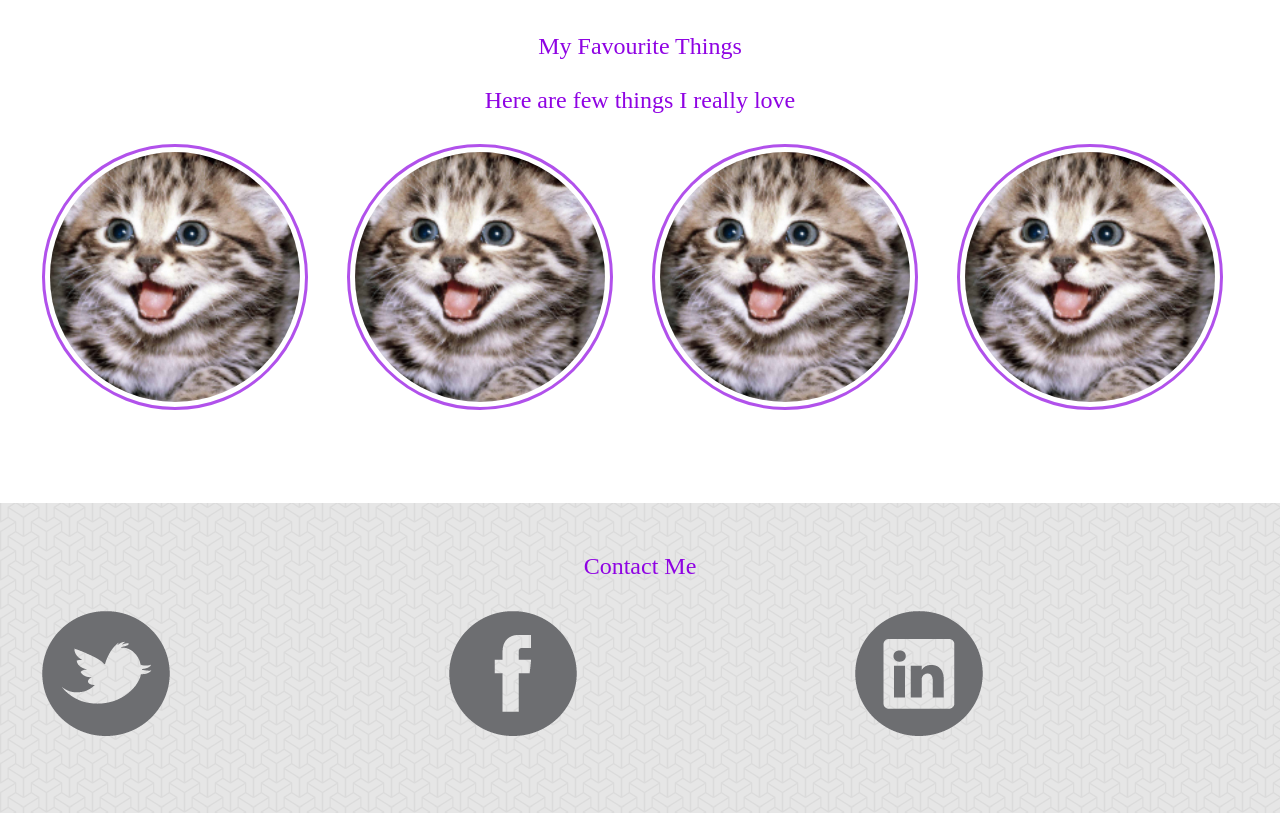
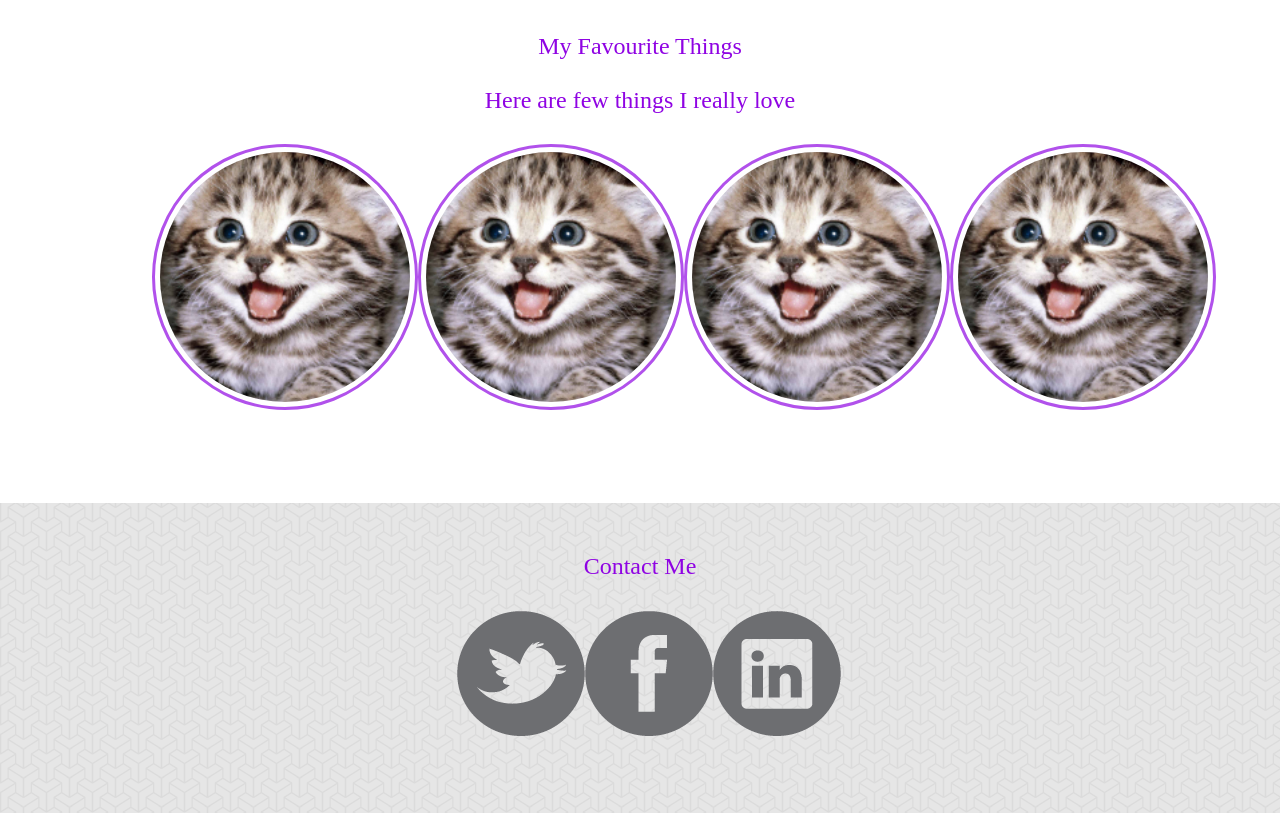
Before and after one commit to sammia28/pretiffy, a plain HTML site: page index.html in a window 1280 px wide. Shown: the part 1087-1900 px from the top of the page. Drawn offline with Linux system fonts and the light colour scheme.

Commit message:
subiendo archivos

```diff
--- a/grid-externo/css/main.css
+++ b/css/main.css
@@ -42,15 +42,23 @@ nav{
     color: #8F03E3;
     text-align: center;
 }
+.cat2{
+    padding-left: 10%;
+}
 .cat{
 	border-radius: 100%;
     padding: 5px;
     border: 3px solid #B151EB;
+    float: left;
 }
 .pie{
 	background-image: url(../images/tile2.png);
 	height: 500px;
 }
+.social{
+    padding-left: 35%;
+}
 .red{
+    float: left;
 
 }
--- a/grid-externo/index.html
+++ b/index.html
@@ -41,10 +41,12 @@
   			<div class="container">
   				<div class="content">
   					<div class=" col12 titulo">My Favourite Things <br>  <br>Here are few things I really love </div>
-  					<div class="col3"><img class="cat" src="./images/kitten.jpg"/ alt="cat"></div>
-  					<div class="col3"><img class="cat" src="./images/kitten.jpg"/ alt="cat"></div>
-  					<div class="col3"><img class="cat" src="./images/kitten.jpg"/ alt="cat"></div>
-  					<div class="col3"><img class="cat" src="./images/kitten.jpg"/ alt="cat"></div>
+  					<div class="cat2">
+              <div><img class="cat" src="./images/kitten.jpg"/ alt="cat"></div>
+    					<div><img class="cat" src="./images/kitten.jpg"/ alt="cat"></div>
+    					<div><img class="cat" src="./images/kitten.jpg"/ alt="cat"></div>
+    					<div><img class="cat" src="./images/kitten.jpg"/ alt="cat"></div>
+            </div>
   				</div>
   			</div>
   		</section>
@@ -52,9 +54,12 @@
   			<div class="container">
   				<div class="content">
 	  				<div class="titulo"> Contact Me</div>
-	  				<div class="col4"><img class="red" src="./images/twitter.png"/ alt="cat"></div>
-  					<div class="col4"><img class="red" src="./images/facebook.png"/ alt="cat"></div>
-  					<div class="col4"><img class="red" src="./images/linkedin.png"/ alt="cat"></div>
+              <div class="social">
+      	 				<div class="red"><img src="./images/twitter.png"/ alt="cat"></div>
+       					<div class="red"><img src="./images/facebook.png"/ alt="cat"></div>
+      					<div class="red"><img src="./images/linkedin.png"/ alt="cat"></div>
+              </div>
+            </div>
   				</div>
   			</div>
     	</footer>
```
Also changed, not shown: css/aeon-grid.css (renamed from grid-externo/css/aeon-grid.css), css/aeon-grid.min.css (renamed from grid-externo/css/aeon-grid.min.css), favicon.ico (renamed from grid-externo/favicon.ico), images/background.jpg (renamed from grid-externo/images/background.jpg), images/background1.jpg (renamed from grid-externo/images/background1.jpg), images/facebook.png (renamed from grid-externo/images/facebook.png), images/kitten.jpg (renamed from grid-externo/images/kitten.jpg), images/linkedin.png (renamed from grid-externo/images/linkedin.png), images/logo.png (renamed from grid-externo/images/logo.png), images/profile.jpg (renamed from grid-externo/images/profile.jpg), images/tile1.png (renamed from grid-externo/images/tile1.png), images/tile2.png (renamed from grid-externo/images/tile2.png), images/twitter.png (renamed from grid-externo/images/twitter.png), 2 other files.
